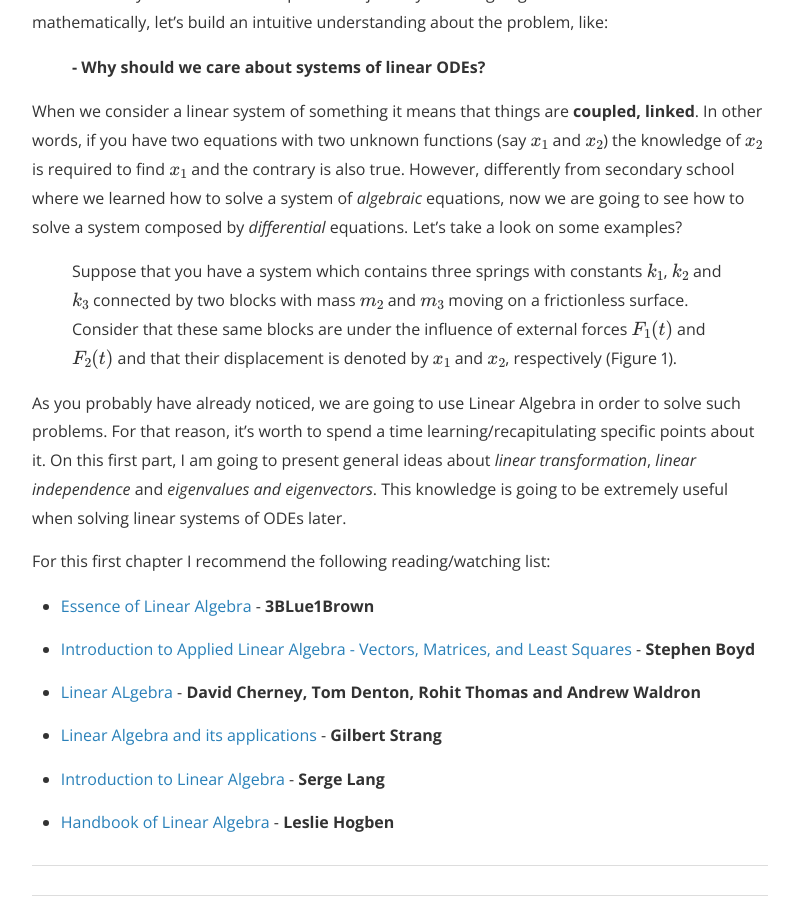
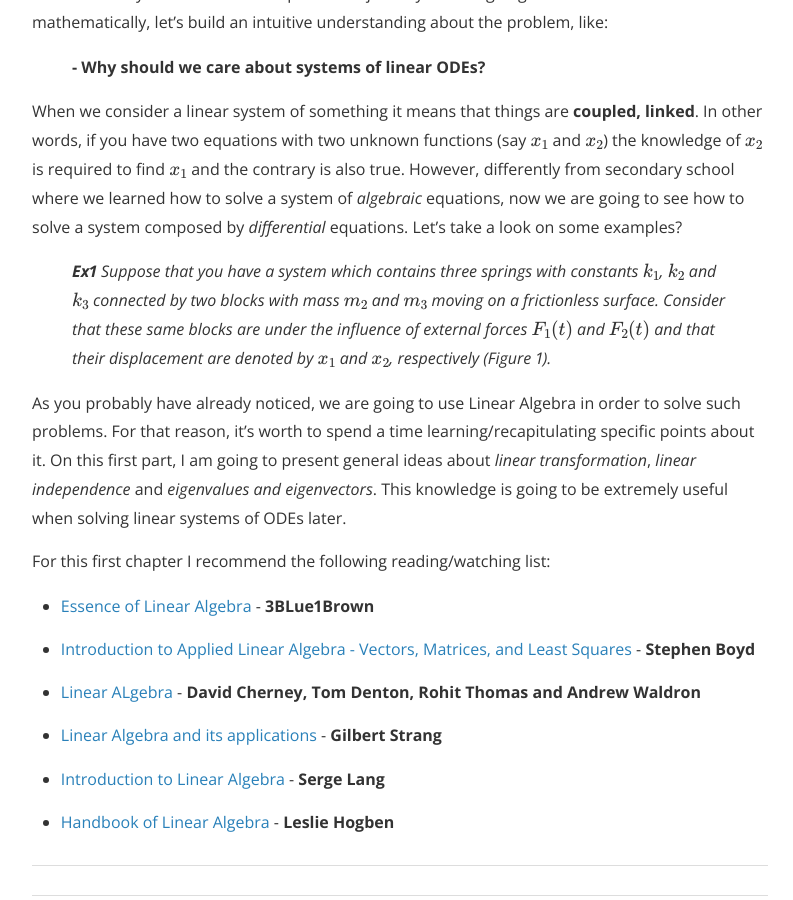
Before and after one commit to vic1309/lerofly, a Jekyll site: the page built from _posts/2019-06-06-linear_pt1.markdown, in a window 1280 px wide and 900 px high, scrolled down 727 px. Shown: the whole window, without its empty margins (240-1033 px from the left). Built offline with Jekyll 4.4.1, drawn with Linux system fonts in a browser that asks for light colours; nearby versions of some CDN libraries; formulas are drawn with MathJax 3; a script that is not in the unit is left out.

Commit message:
Update 2019-06-06-linear_pt1.markdown

```diff
--- a/_posts/2019-06-06-linear_pt1.markdown
+++ b/_posts/2019-06-06-linear_pt1.markdown
@@ -17,7 +17,7 @@
 When we consider a linear system of something it means that things are **coupled, linked**. In other words, if you have two equations with two unknown functions (say $x_1$ and $x_2$) the knowledge of $x_2$ is required to find $x_1$ and the contrary is also true. However, differently from secondary school where we learned how to solve a system of *algebraic* equations, now we are going to see how to solve a system composed by *differential* equations. Let's take a look on some examples?
 
 
-> Suppose that you have a system which contains three springs with constants $k_1$, $k_2$ and $k_3$ connected by two blocks with mass $m_2$ and $m_3$ moving on a frictionless surface. Consider that these same blocks are under the influence of external forces $F_1(t)$ and $F_2(t)$ and that their displacement is denoted by $x_1$ and $x_2$, respectively (Figure 1).
+> *__Ex1__* *Suppose that you have a system which contains three springs with constants $k_1$, $k_2$ and $k_3$ connected by two blocks with mass $m_2$ and $m_3$ moving on a frictionless surface. Consider that these same blocks are under the influence of external forces $F_1(t)$ and $F_2(t)$ and that their displacement are denoted by $x_1$ and $x_2$, respectively (Figure 1).*
 
 
 As you probably have already noticed, we are going to use Linear Algebra in order to solve such problems. For that reason, it's worth to spend a time learning/recapitulating specific points about it. On this first part, I am going to present general ideas about *linear transformation*, *linear independence* and *eigenvalues and eigenvectors*. This knowledge is going to be extremely useful when solving linear systems of ODEs later.
```
